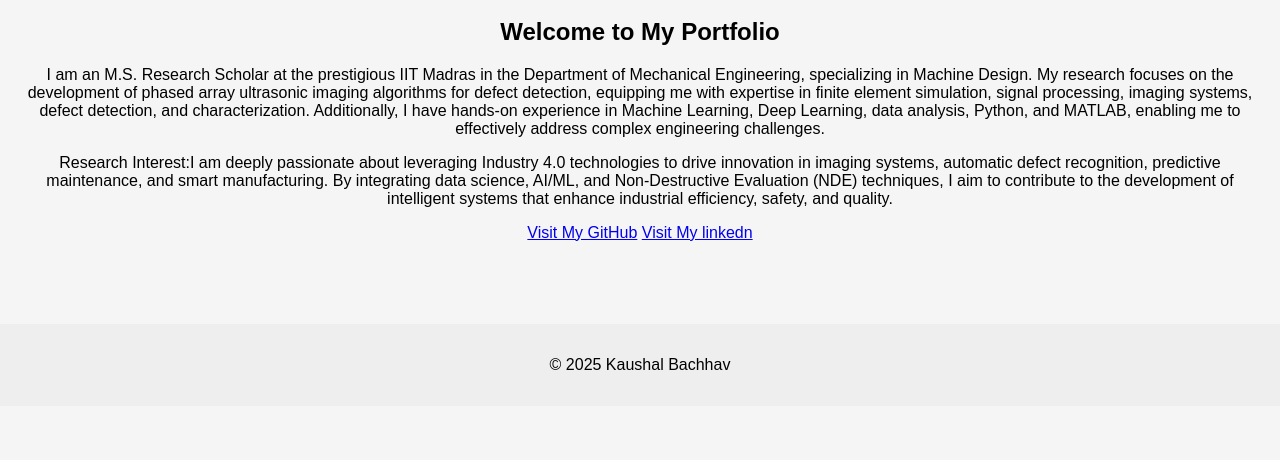
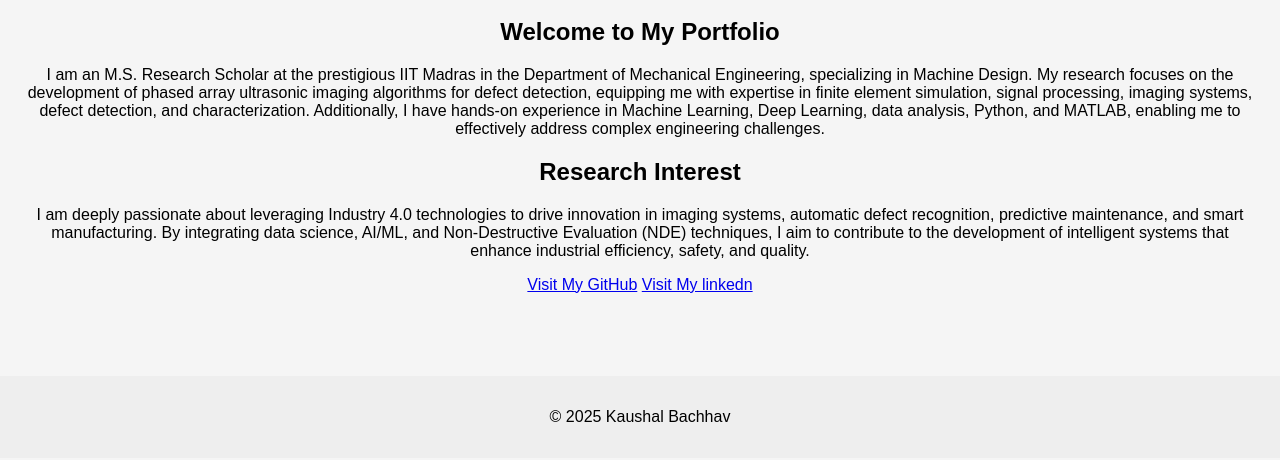
Before and after one commit to kaushalBachhav/kaushalbachhav.github.io, a plain HTML site: page index.html in a window 1280 px wide. Shown: the part 202-662 px from the top of the page. Drawn offline with Linux system fonts and the light colour scheme.

Commit message:
Update index.html

```diff
--- a/index.html
+++ b/index.html
@@ -23,7 +23,8 @@
       <img src="yourphoto.jpg" alt="Kaushal Bachhav" />
       <h2>Welcome to My Portfolio</h2>
       <p>I am an M.S. Research Scholar at the prestigious IIT Madras in the Department of Mechanical Engineering, specializing in Machine Design. My research focuses on the development of phased array ultrasonic imaging algorithms for defect detection, equipping me with expertise in finite element simulation, signal processing, imaging systems, defect detection, and characterization. Additionally, I have hands-on experience in Machine Learning, Deep Learning, data analysis, Python, and MATLAB, enabling me to effectively address complex engineering challenges.</p>
-      <p>Research Interest:I am deeply passionate about leveraging Industry 4.0 technologies to drive innovation in imaging systems, automatic defect recognition, predictive maintenance, and smart manufacturing. By integrating data science, AI/ML, and Non-Destructive Evaluation (NDE) techniques, I aim to contribute to the development of intelligent systems that enhance industrial efficiency, safety, and quality.</p>
+      <h2>Research Interest</h2>
+      <p>I am deeply passionate about leveraging Industry 4.0 technologies to drive innovation in imaging systems, automatic defect recognition, predictive maintenance, and smart manufacturing. By integrating data science, AI/ML, and Non-Destructive Evaluation (NDE) techniques, I aim to contribute to the development of intelligent systems that enhance industrial efficiency, safety, and quality.</p>
       <a href="https://github.com/kaushalbachhav" target="_blank">Visit My GitHub</a>
       <a href="http://www.linkedin.com/in/kaushal-bachhav-608793164" target="_blank">Visit My linkedn</a>
     </section>
```
